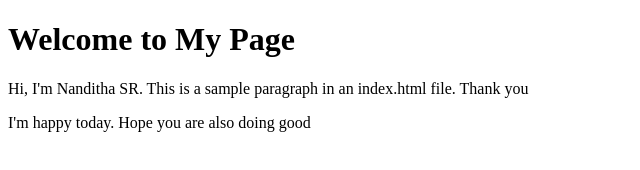
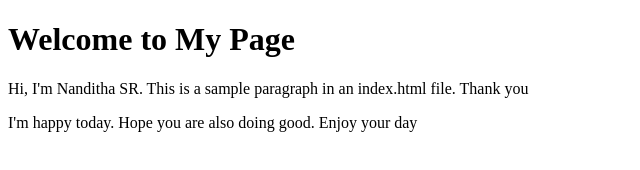
Before and after one commit to Nanditha-SR/GitDemonstration, a plain HTML site: page index.html in a window 1280 px wide. Shown: the whole page, without its empty margins (0-640 px from the left). Drawn offline with Linux system fonts and the light colour scheme.

Commit message:
Rebase checking

```diff
--- a/index.html
+++ b/index.html
@@ -8,6 +8,6 @@
 <body>
     <h1>Welcome to My Page</h1>
     <p>Hi, I'm Nanditha SR. This is a sample paragraph in an index.html file. Thank you</p>
-    <p>I'm happy today. Hope you are also doing good</p>
+    <p>I'm happy today. Hope you are also doing good. Enjoy your day</p>
 </body>
 </html>
```
